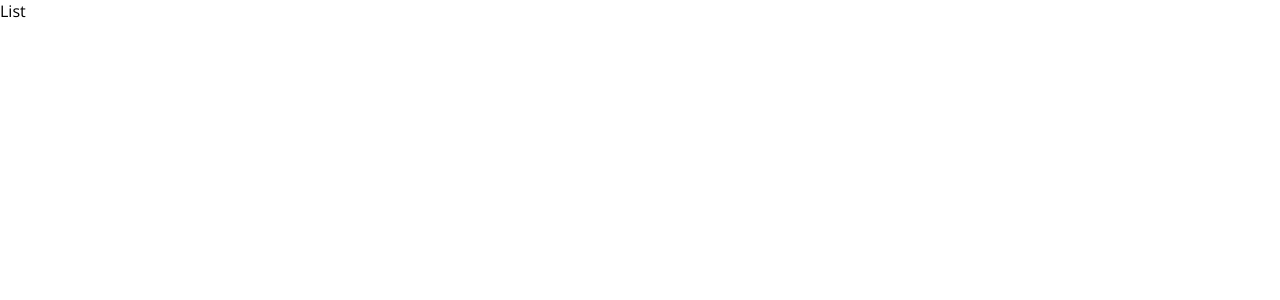
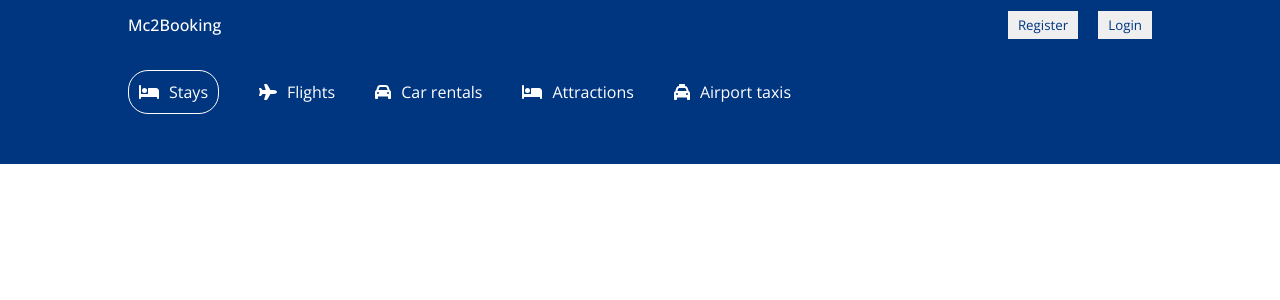
Before and after one commit to Khadija-Ou/Booking-App, a React (Create React App) app: page /hotels in a window 1280 px wide. Shown: the top 300 px of the page. Built offline with nearby package versions, Linux system fonts and the light colour scheme.

Commit message:
Added Hotel lists's Navbar and Header

```diff
--- a/src/components/header/header.scss
+++ b/src/components/header/header.scss
@@ -5,11 +5,13 @@
   justify-content: center;
   position: relative;
 
+  .headerContainer.listMode {
+    margin: 20px 0px 0px 0px;
+  }
   .headerContainer {
     width: 100%;
     max-width: 1024px;
     margin: 20px 0px 100px 0px;
-
     .headerList {
       display: flex;
       gap: 40px;
--- a/src/pages/list/List.jsx
+++ b/src/pages/list/List.jsx
@@ -1,7 +1,14 @@
 import React from 'react'
+import Navbar from '../../components/navbar/Navbar'
+import Header from '../../components/header/Header'
 
 const List = () => {
-  return <div>List</div>
+  return (
+    <div>
+      <Navbar />
+      <Header type='list' />
+    </div>
+  )
 }
 
 export default List
```
